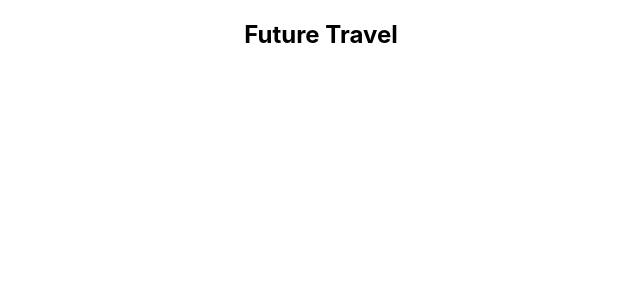
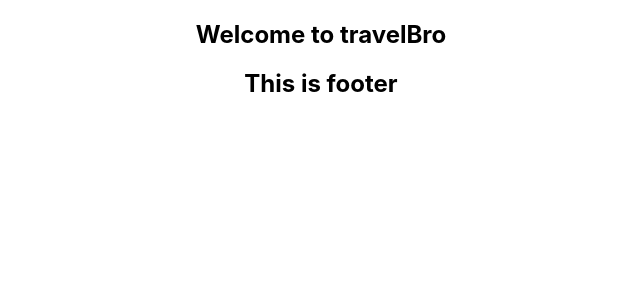
Before and after one commit to 002imran/travel-bro-client, a React (Create React App) app: page / in a window 1280 px wide. Shown: the top 300 px of the page, without its empty margins (319-959 px from the left). Built offline with nearby package versions, Linux system fonts and the light colour scheme.

Commit message:
folder setup and routing

```diff
--- a/package.json
+++ b/package.json
@@ -6,8 +6,10 @@
     "@testing-library/jest-dom": "^5.16.5",
     "@testing-library/react": "^13.4.0",
     "@testing-library/user-event": "^13.5.0",
+    "firebase": "^9.13.0",
     "react": "^18.2.0",
     "react-dom": "^18.2.0",
+    "react-router-dom": "^6.4.3",
     "react-scripts": "5.0.1",
     "web-vitals": "^2.1.4"
   },
--- a/src/App.js
+++ b/src/App.js
@@ -1,9 +1,11 @@
 import './App.css';
+import {RouterProvider} from 'react-router-dom';
+import {routes} from './Routes/Routes/Routes';
 
 function App() {
   return (
     <div className="App">
-      <h2>Future Travel</h2>
+      <RouterProvider router={routes}> </RouterProvider>
     </div>
   );
 }
--- /dev/null
+++ b/src/Pages/Shared/Footer/Footer.js
@@ -0,0 +1,11 @@
+import React from 'react';
+
+const Footer = () => {
+    return (
+        <div>
+            <h2>This is footer</h2>
+        </div>
+    );
+};
+
+export default Footer;
--- /dev/null
+++ b/src/Pages/Shared/Header/Header.js
@@ -0,0 +1,11 @@
+import React from 'react';
+
+const Header = () => {
+    return (
+        <div>
+            <h2>Welcome to travelBro</h2>
+        </div>
+    );
+};
+
+export default Header;
--- /dev/null
+++ b/src/Routes/Routes/Routes.js
@@ -0,0 +1,13 @@
+import {createBrowserRouter} from "react-router-dom";
+import Main from "../../layout/Main";
+export const routes = createBrowserRouter([
+        {
+            path:'/',
+            element: <Main></Main>,
+            children:[
+
+            ]
+        }
+
+
+])
--- /dev/null
+++ b/src/layout/Main.js
@@ -0,0 +1,17 @@
+import React from 'react';
+import Header from '../Pages/Shared/Header/Header';
+import { Outlet } from 'react-router-dom';
+import Footer from '../Pages/Shared/Footer/Footer';
+
+const Main = () => {
+    return (
+        <div>
+            <Header></Header>
+            <Outlet></Outlet>
+            <Footer></Footer>
+
+        </div>
+    );
+};
+
+export default Main;
```
Also changed, not shown: src/Pages/Login/Login/Login.js (added), src/Pages/Login/Register/Register.js (added), src/Routes/PrivateRoute/PrivateRoute.js (added), src/context/AuthProvider/AuthProvider.js (added), 1 other file (tests, documents, lock files or other folders).
